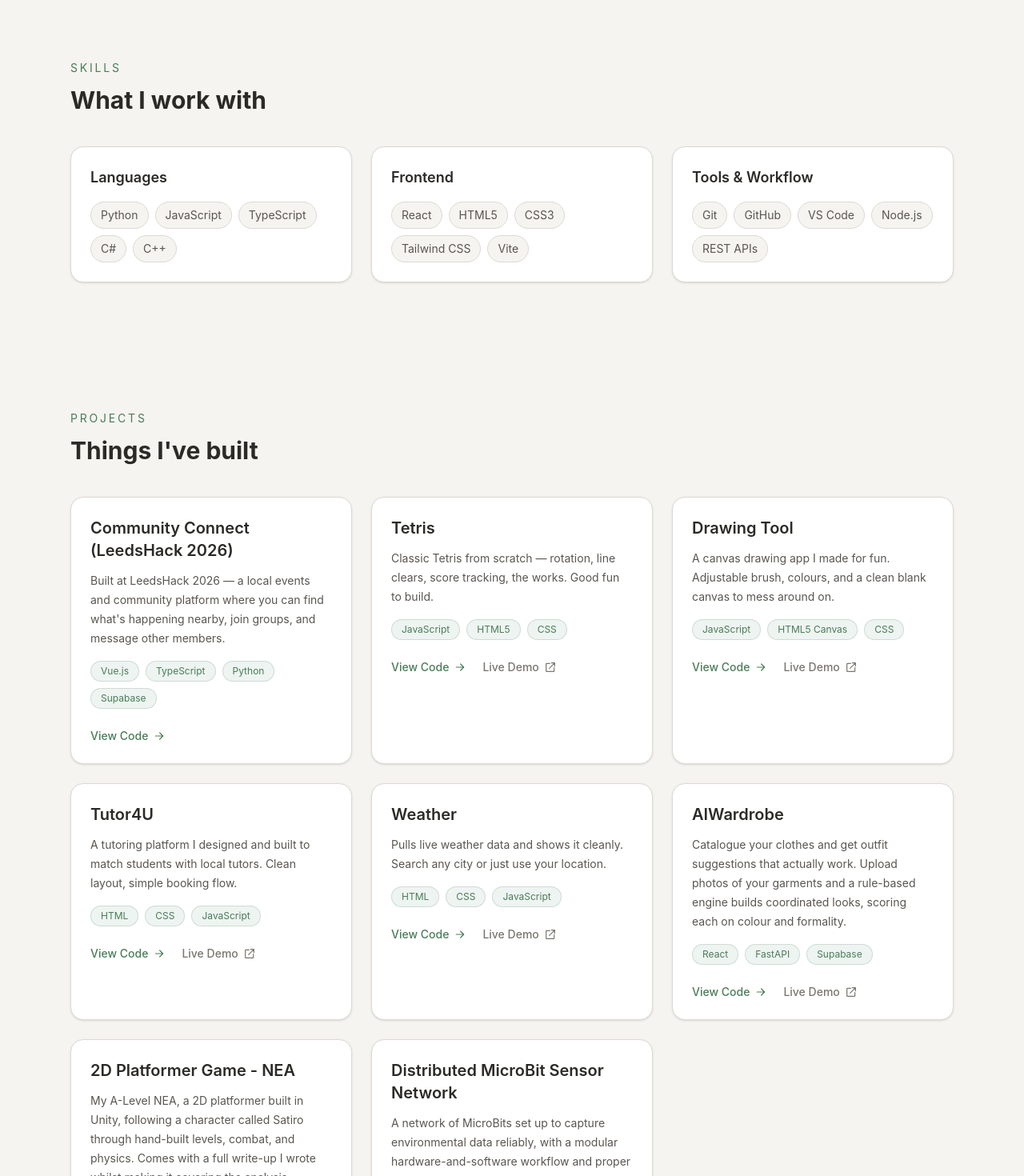
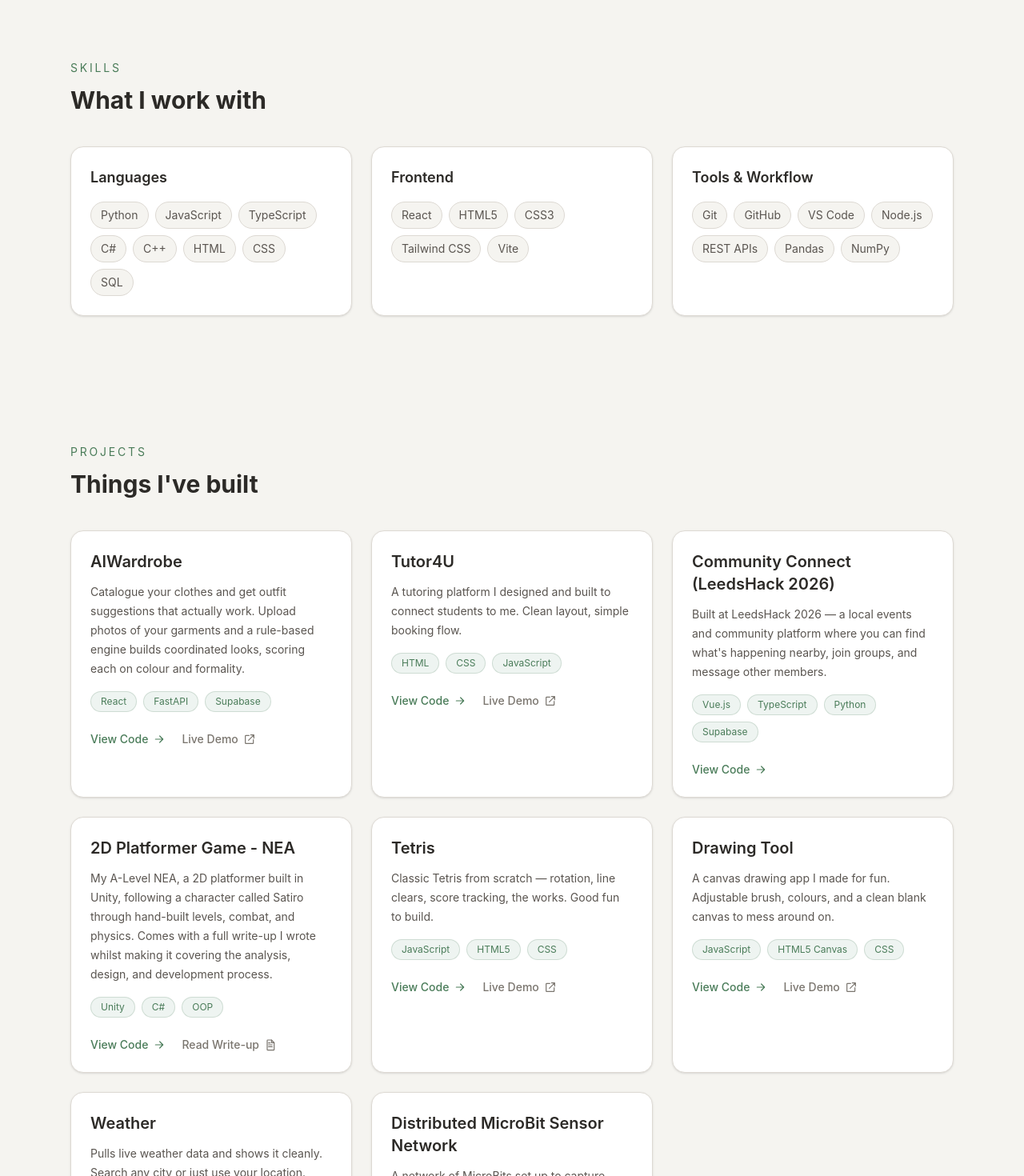
Before and after one commit to MemonM01/Portfolio, a React (Vite) app: page / in a window 1280 px wide. Shown: the part 1330-2800 px from the top of the page at 80% size. Built offline with nearby package versions, Linux system fonts and the light colour scheme.

Commit message:
updating

```diff
--- a/index.html
+++ b/index.html
@@ -3,7 +3,7 @@
   <head>
     <meta charset="UTF-8" />
     <meta name="viewport" content="width=device-width, initial-scale=1.0" />
-    <title>Shafay Portfolio</title>
+    <title>Shafay Memon</title>
   </head>
   <body>
     <div id="root"></div>
--- a/src/components/Projects.jsx
+++ b/src/components/Projects.jsx
@@ -58,6 +58,7 @@ export default function Projects() {
                 {project.description}
               </p>
 
+              {/* Languages/Technologies Used for project */}
               <div className="mt-4 flex flex-wrap gap-2">
                 {project.stack.map((item) => (
                   <span
@@ -69,6 +70,7 @@ export default function Projects() {
                 ))}
               </div>
 
+              {/* Links  */}
               <div className="mt-6 flex flex-wrap items-center gap-x-5 gap-y-2">
                 {project.link && (
                   <a
--- a/src/data/content.js
+++ b/src/data/content.js
@@ -9,7 +9,7 @@ export const LINKS = {
 export const SKILLS = [
   {
     category: "Languages",
-    items: ["Python", "JavaScript", "TypeScript", "C#", "C++"],
+    items: ["Python", "JavaScript", "TypeScript", "C#", "C++","HTML", "CSS", "SQL" ],
   },
   {
     category: "Frontend",
@@ -17,7 +17,7 @@ export const SKILLS = [
   },
   {
     category: "Tools & Workflow",
-    items: ["Git", "GitHub", "VS Code", "Node.js", "REST APIs"],
+    items: ["Git", "GitHub", "VS Code", "Node.js", "REST APIs", "Pandas", "NumPy"],
   },
 ];
 
@@ -78,11 +78,35 @@ export const CERTIFICATIONS = [
 
 export const PROJECTS = [
   {
+    title: "AIWardrobe",
+    description:
+      "Catalogue your clothes and get outfit suggestions that actually work. Upload photos of your garments and a rule-based engine builds coordinated looks, scoring each on colour and formality.",
+    stack: ["React", "FastAPI", "Supabase"],
+    link: "https://github.com/MemonM01/AIWardrobe",
+    demo: "https://ai-wardrobe-4lrk.vercel.app",
+  },
+  {
+    title: "Tutor4U",
+    description:
+      "A tutoring platform I designed and built to connect students to me. Clean layout, simple booking flow.",
+    stack: ["HTML", "CSS", "JavaScript"],
+    link: "https://github.com/MemonM01/Tutor4U",
+    demo: "https://memonm01.github.io/Tutor4U/",
+  },
+  {
     title: "Community Connect (LeedsHack 2026)",
     description:
       "Built at LeedsHack 2026 — a local events and community platform where you can find what's happening nearby, join groups, and message other members.",
     stack: ["Vue.js", "TypeScript", "Python", "Supabase"],
     link: "https://github.com/MemonM01/Shafay-Memon---LeedsHack2026",
+  },
+  {
+    title: "2D Platformer Game - NEA",
+    description:
+      "My A-Level NEA, a 2D platformer built in Unity, following a character called Satiro through hand-built levels, combat, and physics. Comes with a full write-up I wrote whilst making it covering the analysis, design, and development process.",
+    stack: ["Unity", "C#", "OOP"],
+    link: "https://github.com/MemonM01/Shafay-Memon-NEA",
+    writeup: "/writeups/nea-game.pdf",
   },
   {
     title: "Tetris",
@@ -101,14 +125,6 @@ export const PROJECTS = [
     demo: "https://drawing-phi.vercel.app/",
   },
   {
-    title: "Tutor4U",
-    description:
-      "A tutoring platform I designed and built to match students with local tutors. Clean layout, simple booking flow.",
-    stack: ["HTML", "CSS", "JavaScript"],
-    link: "https://github.com/MemonM01/Tutor4U",
-    demo: "https://memonm01.github.io/Tutor4U/",
-  },
-  {
     title: "Weather",
     description:
       "Pulls live weather data and shows it cleanly. Search any city or just use your location.",
@@ -117,22 +133,6 @@ export const PROJECTS = [
     demo: "https://weather-peach-nine-28.vercel.app",
   },
   {
-    title: "AIWardrobe",
-    description:
-      "Catalogue your clothes and get outfit suggestions that actually work. Upload photos of your garments and a rule-based engine builds coordinated looks, scoring each on colour and formality.",
-    stack: ["React", "FastAPI", "Supabase"],
-    link: "https://github.com/MemonM01/AIWardrobe",
-    demo: "https://ai-wardrobe-4lrk.vercel.app",
-  },
-  {
-    title: "2D Platformer Game - NEA",
-    description:
-      "My A-Level NEA, a 2D platformer built in Unity, following a character called Satiro through hand-built levels, combat, and physics. Comes with a full write-up I wrote whilst making it covering the analysis, design, and development process.",
-    stack: ["Unity", "C#", "OOP"],
-    link: "https://github.com/MemonM01/Shafay-Memon-NEA",
-    writeup: "/writeups/nea-game.pdf",
-  },
-  {
     title: "Distributed MicroBit Sensor Network",
     description:
       "A network of MicroBits set up to capture environmental data reliably, with a modular hardware-and-software workflow and proper unit testing behind it. Readings flow into a real-time pipeline built with Pandas and Matplotlib for visual insights.",
```
